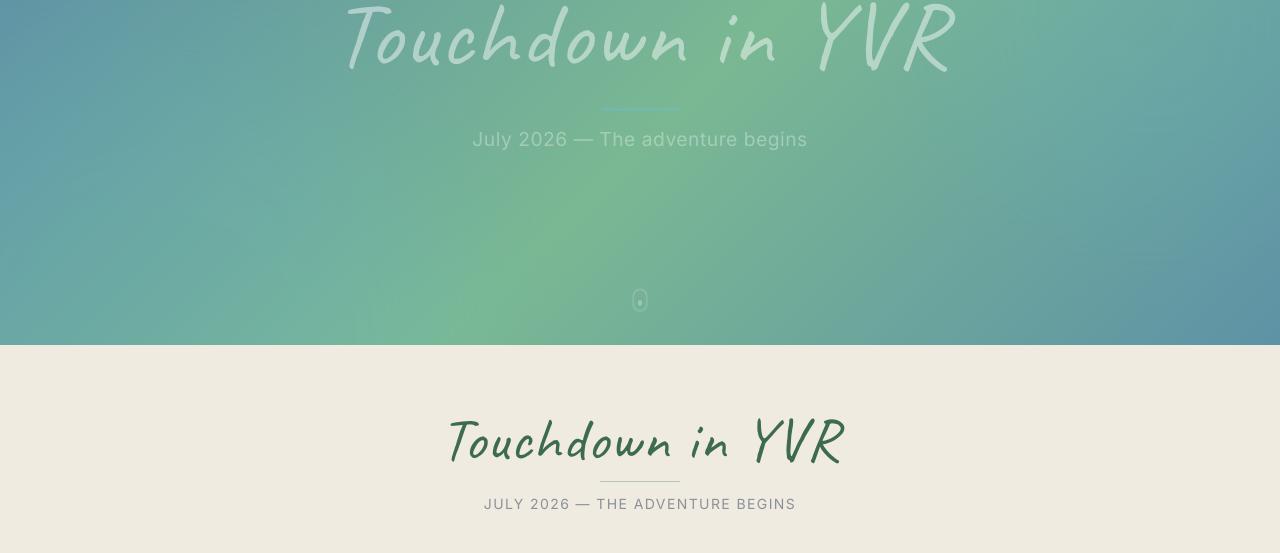
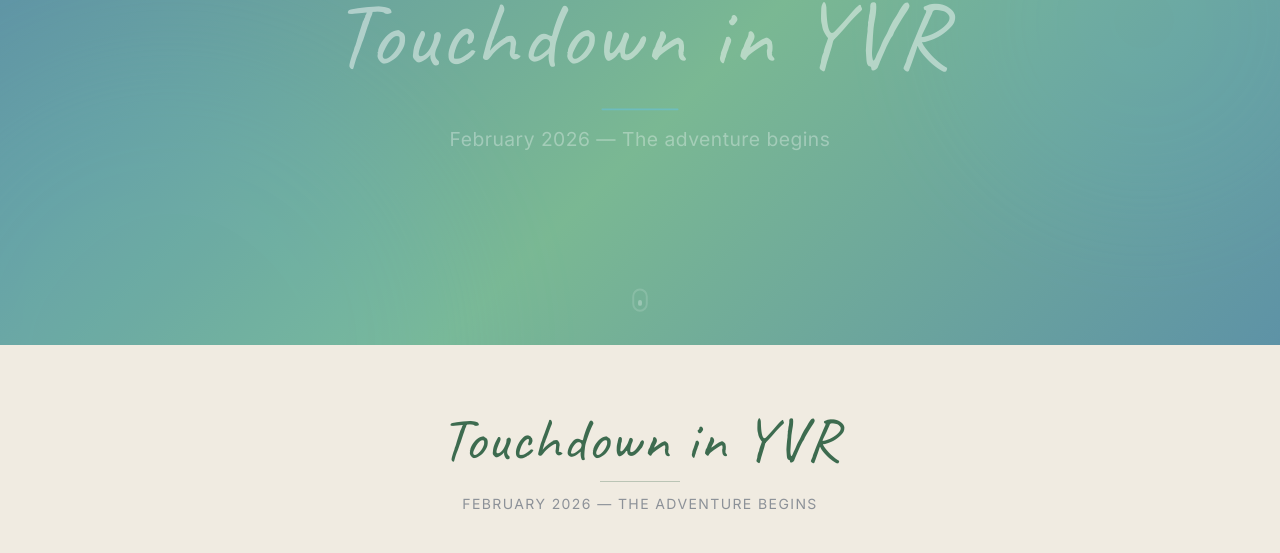
Before and after one commit to NotHirolaf/Vancouver-Trip2026, a Next.js app: page / in a window 1280 px wide. Shown: the part 1015-1568 px from the top of the page. Built offline with nearby package versions, Linux system fonts and the light colour scheme.

Commit message:
update-intro-subtitle-february-2026

```diff
--- a/src/data/data.ts
+++ b/src/data/data.ts
@@ -216,7 +216,7 @@ export const photos: PhotoEntry[] = [
 export const sections = {
     intro: {
         title: "Touchdown in YVR",
-        subtitle: "July 2026 — The adventure begins",
+        subtitle: "February 2026 — The adventure begins",
         theme: "slate" as const,
     },
     nature: {
```
